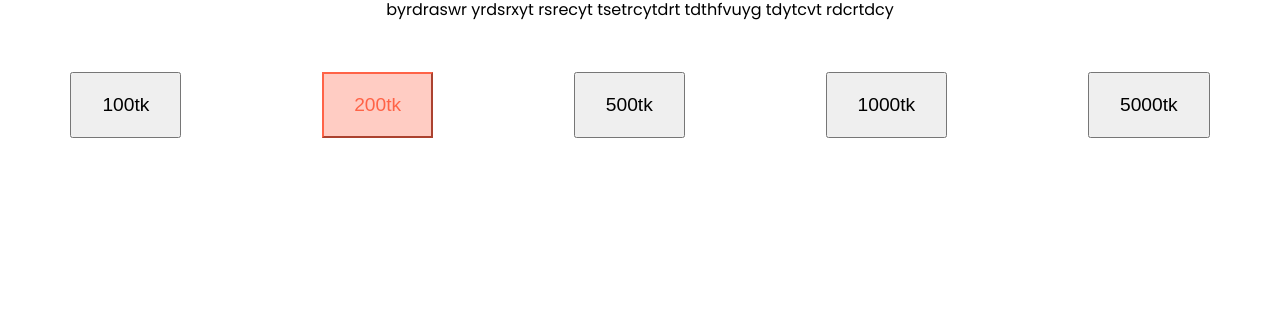
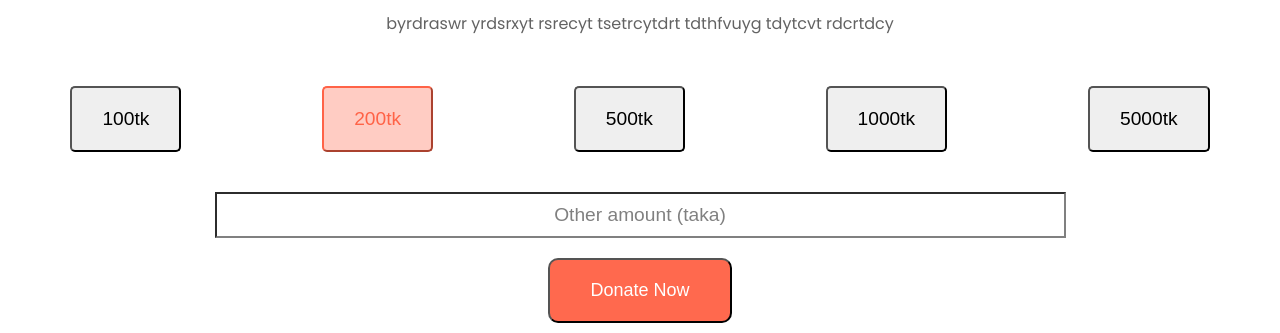
Before and after one commit to annurtasnimislam/assignment01, a plain HTML site: page index.html in a window 1280 px wide. Shown: the part 552-885 px from the top of the page. Before the commit the page ends 800 px from the top, so only its background shows below. Drawn offline with Linux system fonts and the light colour scheme; a web font is replaced by a local one.

Commit message:
3rd part done

```diff
--- a/index.html
+++ b/index.html
@@ -15,14 +15,14 @@
 <body>
     <div class="help-people">
         <h1>Let's Help Those Who Are More In Need</h1>
-        <p class="color-white">Your small compromise can put smile on someone's face</p>
+        <p id="placeholder01">Your small effort can put smile on their face</p>
         <a class="link-button" href="">Donate Now</a>
     </div>
 
 
     <div class="donate-today">
         <h2>Donate Today</h2>
-        <p>byrdraswr yrdsrxyt rsrecyt tsetrcytdrt tdthfvuyg tdytcvt rdcrtdcy</p>
+        <p id="placeholder02">byrdraswr yrdsrxyt rsrecyt tsetrcytdrt tdthfvuyg tdytcvt rdcrtdcy</p>
     </div>
     <div id="display-flex">
         <button class="customize-button">100tk</button>
@@ -31,7 +31,10 @@
         <button class="customize-button">1000tk</button>
         <button class="customize-button">5000tk</button>
     </div>
-
+    <form class="input-customize">
+        <input id="input-field" type="text" value="Other amount (taka)"><br>
+        <input class="submit-button" type="submit" value="Donate Now">
+    </form>
 
 </body>
 
--- a/style.css
+++ b/style.css
@@ -13,10 +13,13 @@ body {
     color: white;
     margin-bottom: 100px;
 }
+#placeholder01{
+    margin-bottom: 30px;
+}
 
 .link-button {
     text-decoration: none;
-    padding: 10px 40px;
+    padding: 20px 40px;
     border-radius: 5px;
     background-color: tomato;
     color: white;
@@ -36,6 +39,9 @@ h2 {
     text-align: center;
     margin-bottom: 50px;
 }
+#placeholder02{
+    color: rgba(0, 0, 0, 0.617);
+}
 
 #display-flex {
     display: flex;
@@ -45,6 +51,8 @@ h2 {
     padding: 20px 30px;
     margin: auto;
     font-size: larger;
+    border-radius: 5px;
+    margin-bottom: 30px;
 }
 
 #unique-color {
@@ -52,3 +60,23 @@ h2 {
     border-color: tomato;
     color: tomato;
 }
+.input-customize{
+    text-align: center;
+    padding: 10px 10px;
+}
+.submit-button{
+    text-decoration: none;
+    padding: 20px 40px;
+    border-radius: 10px;
+    background-color: rgba(255, 99, 71, 0.958);
+    color: white;
+    font-size: large;
+}
+#input-field{
+    border-color: gray;
+    padding: 10px 300px;
+    margin-bottom: 20px;
+    text-align: center;
+    font-size: larger;
+    color: gray;
+}
```
